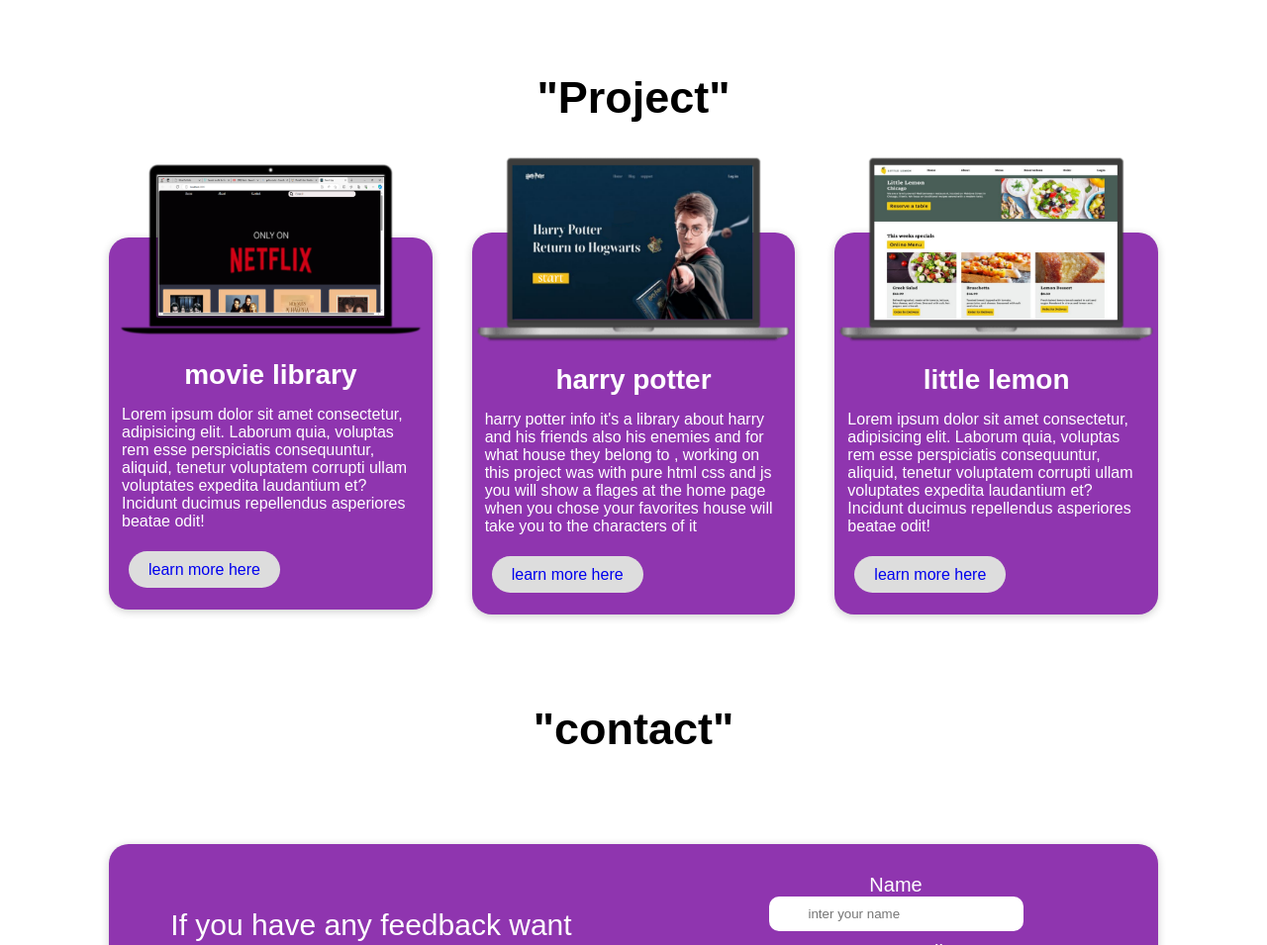
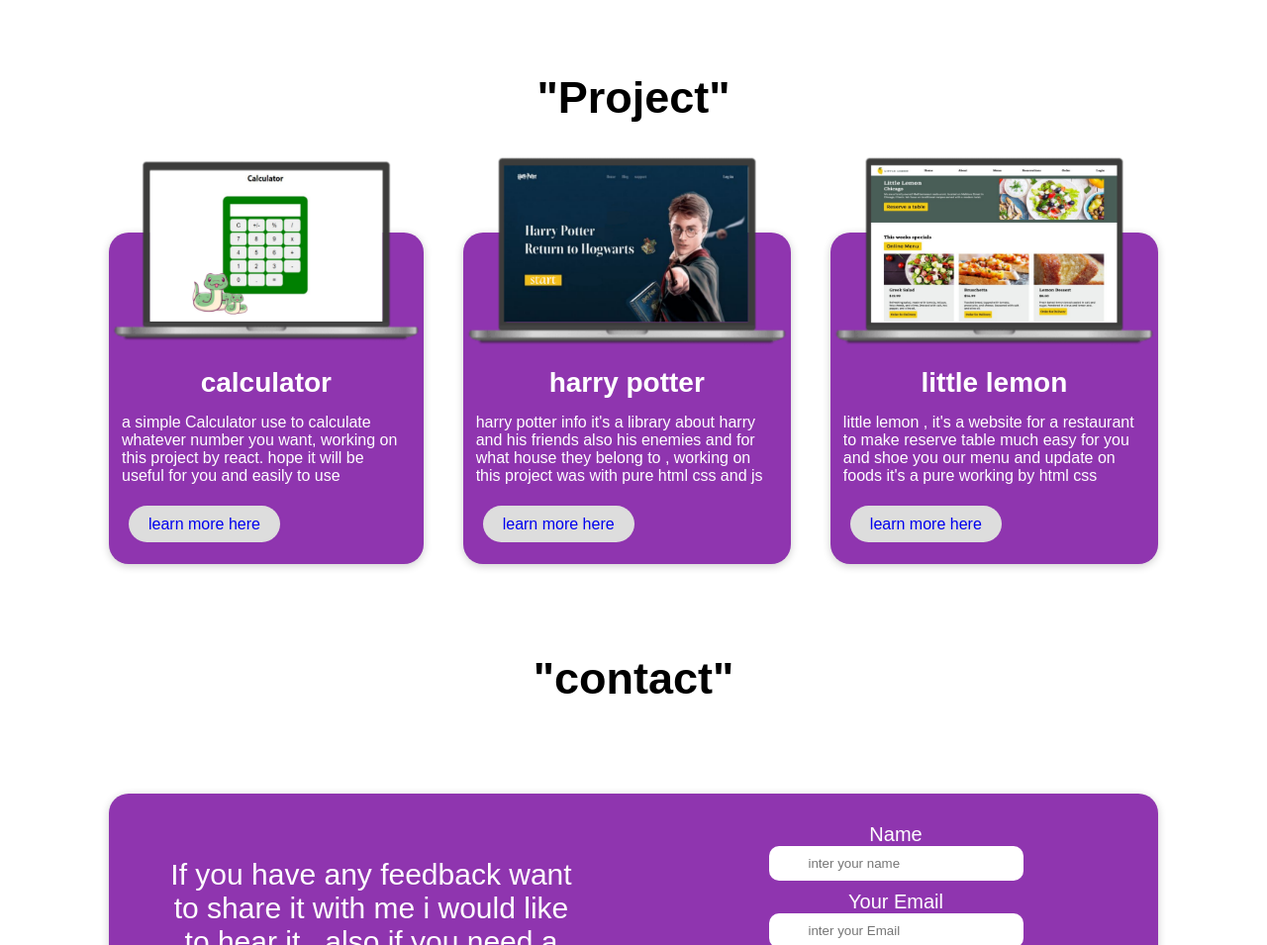
Before and after one commit to l0o0gy/Portfolio, a plain HTML site: page index.html in a window 1280 px wide. Shown: the part 1597-2552 px from the top of the page at 99% size. Drawn offline with Linux system fonts and the light colour scheme.

Commit message:
add calculator project

```diff
--- a/index.html
+++ b/index.html
@@ -91,11 +91,11 @@
         <div class="main-container">
           <!-- card 1 -->
           <div class="card-container ">
-              <img src="photo/movie-library.png" alt="movie-library" class="card-img">
-              <h2 class="card-title">movie library </h2>
-              <p>Lorem ipsum dolor sit amet consectetur, adipisicing elit. Laborum quia, voluptas rem esse perspiciatis consequuntur, aliquid, tenetur voluptatem corrupti ullam voluptates expedita laudantium et? Incidunt ducimus repellendus asperiores beatae odit!</p>
+              <img src="photo/calculator.png" alt="calculator" class="card-img">
+              <h2 class="card-title">calculator </h2>
+              <p>a simple Calculator use to calculate whatever number you want, working on this project by react. hope it will be useful for you and easily to use </p>
               <div class="animated-text">
-                  <a href="https://github.com/l0o0gy/MOVIE-LIBRARY.git" class="card-button">
+                  <a href="https://github.com/l0o0gy/Calculator.git" class="card-button">
                     learn more here
                   </a>
               </div>
@@ -106,8 +106,8 @@
               <h2 class="card-title">harry potter</h2>
               <p>harry potter info
                 it's a library about harry and his friends also his  enemies and for what house they belong to ,
-                working on this project  was with pure html css and js
-                you will show a flages at the home page when you chose your favorites house will take you to the characters of it</p>
+                working on this project was with pure html css and js
+                </p>
               <div class="animated-text">
                   <a href="https://harry-potter-website.netlify.app" class="card-button">
                       learn more here
@@ -118,9 +118,10 @@
           <div class="card-container ">
               <img src="photo/little-lemon.png" alt="little-lemon" class="card-img">
               <h2 class="card-title">little lemon </h2>
-              <p>Lorem ipsum dolor sit amet consectetur, adipisicing elit. Laborum quia, voluptas rem esse perspiciatis consequuntur, aliquid, tenetur voluptatem corrupti ullam voluptates expedita laudantium et? Incidunt ducimus repellendus asperiores beatae odit!</p>
+              <p>little lemon , it's a website for a restaurant to make reserve table much easy for you and shoe you our menu and update on foods
+                 it's a pure working by html css</p>
               <div class="animated-text">
-                  <a href="https://github.com/l0o0gy/LITTLE-LEMON.git" class="card-button">
+                  <a href="https://little-lemon-restaurant1.netlify.app/" class="card-button">
                     learn more here
                   </a>
               </div>
--- a/styles.css
+++ b/styles.css
@@ -219,9 +219,6 @@ padding: 5px;
 }
 .project-contanier{
   width: 100%;
-  /* min-height: 100vh; */
-  /* display: flex;
-  justify-content: center; */
   align-items: center;
   padding: 0px 90px;
   margin-bottom: 0;
@@ -233,7 +230,6 @@ padding: 5px;
   margin-top: 60px;
 }
 .main-container .card-container{
-  flex:1;
   margin: 20px 20px;
   background-color: rgba(143,53,175,1);
   box-shadow: 0px 2px 8px rgba(0,0,0,0.2);
```
Also changed, not shown: photo/calculator.png (added).
